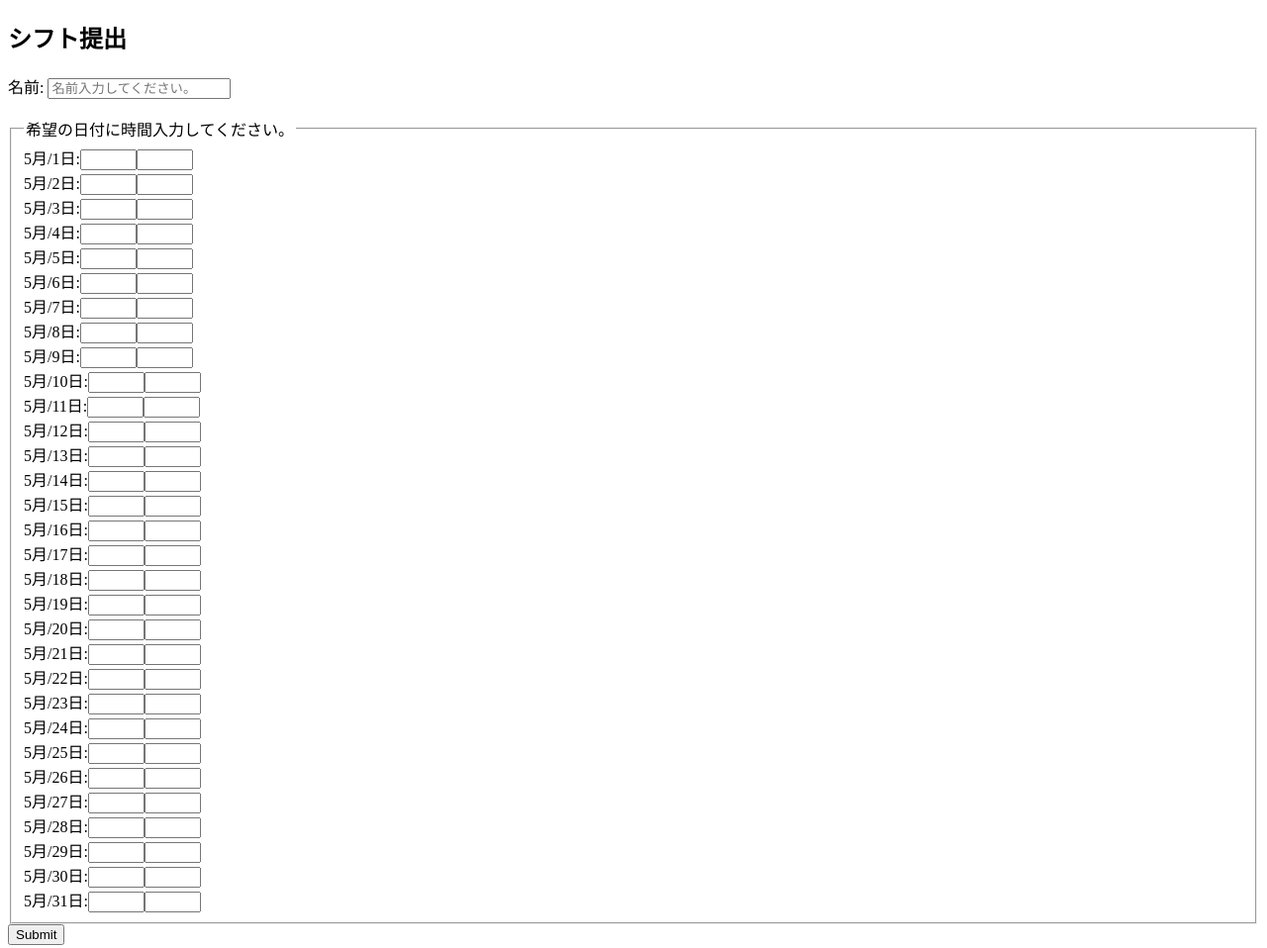
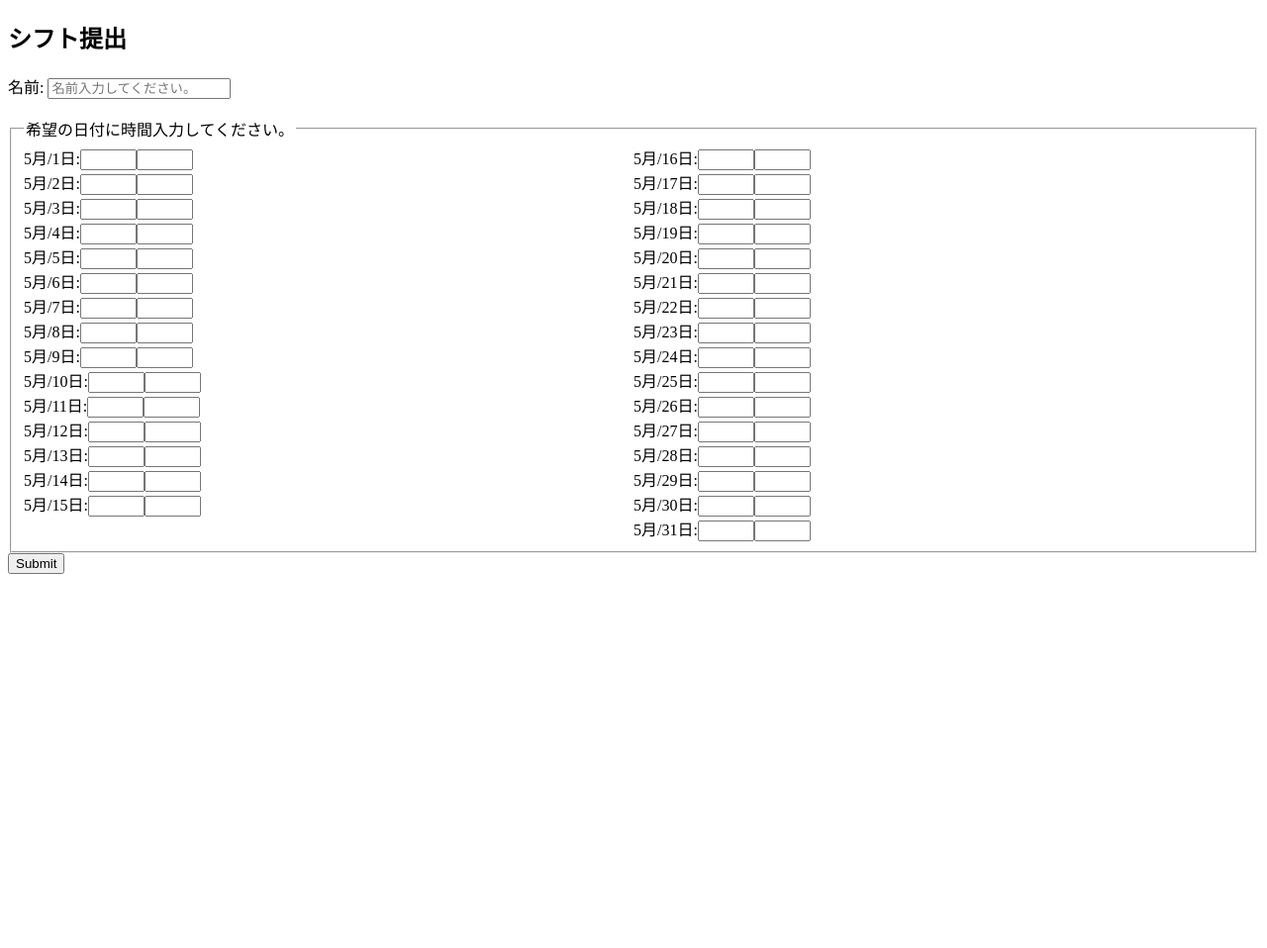
Before and after one commit to Hisayakyoto/shift, a plain HTML site: page index.html in a window 1280 px wide. Shown: the whole page at 99% size. After the commit the page ends 800 px from the top, so only its background shows below. Drawn offline with Linux system fonts and the light colour scheme.

Commit message:
Update index.html

```diff
--- a/index.html
+++ b/index.html
@@ -41,6 +41,8 @@
     <div><label for="13s">5月/13日:</label><input type="text" id="13s" name="13s" size="4"><input type="text" id="13e" name="13e" size="4"></div>
     <div><label for="14s">5月/14日:</label><input type="text" id="14s" name="14s" size="4"><input type="text" id="14e" name="14e" size="4"></div>
     <div><label for="15s">5月/15日:</label><input type="text" id="15s" name="15s" size="4"><input type="text" id="15e" name="15e" size="4"></div>
+		   </div>
+		<div style="float: right; width: 50%;">
     <div><label for="16s">5月/16日:</label><input type="text" id="16s" name="16s" size="4"><input type="text" id="16e" name="16e" size="4"></div>
     <div><label for="17s">5月/17日:</label><input type="text" id="17s" name="17s" size="4"><input type="text" id="17e" name="17e" size="4"></div>
     <div><label for="18s">5月/18日:</label><input type="text" id="18s" name="18s" size="4"><input type="text" id="18e" name="18e" size="4"></div>
```
